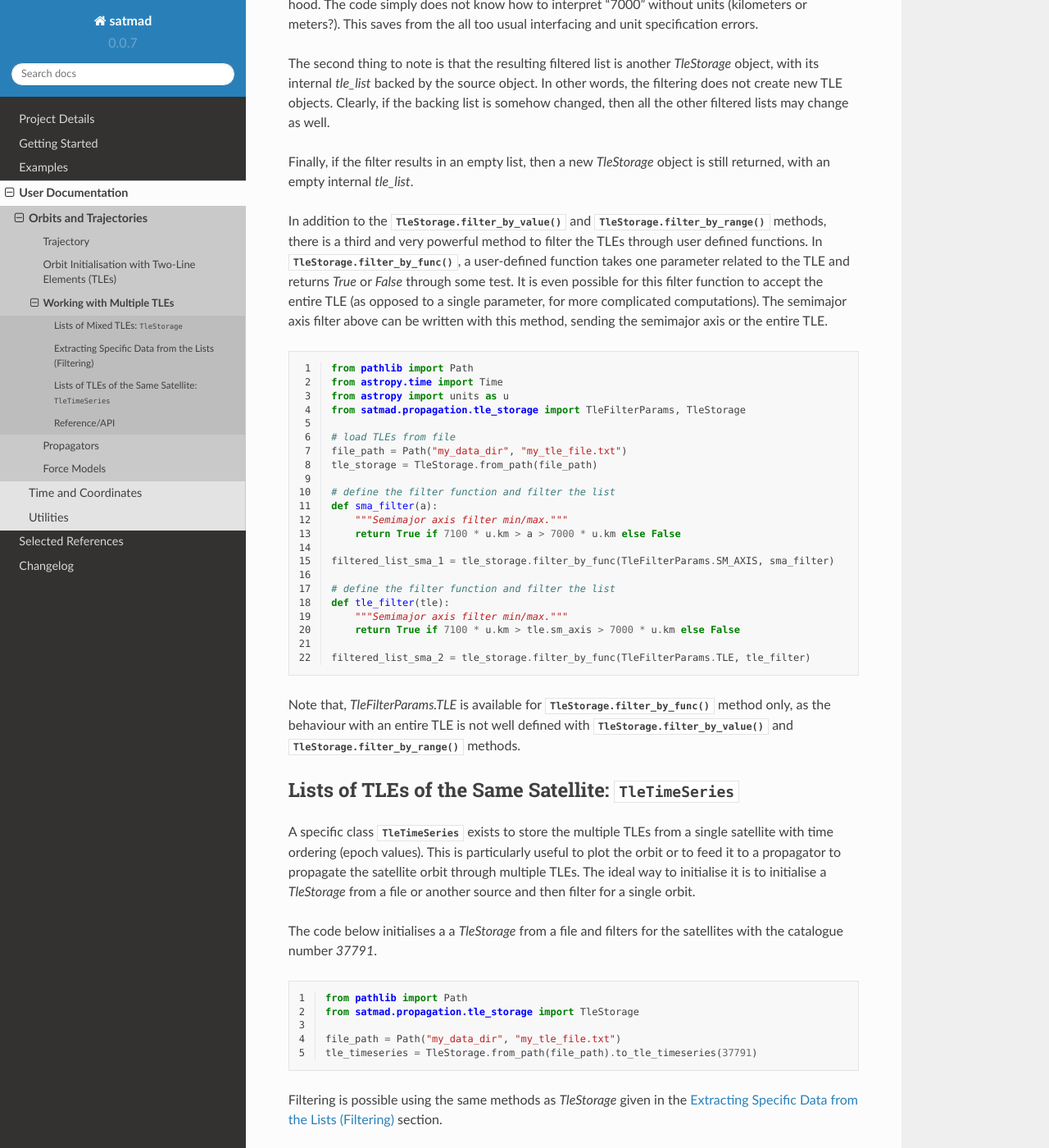
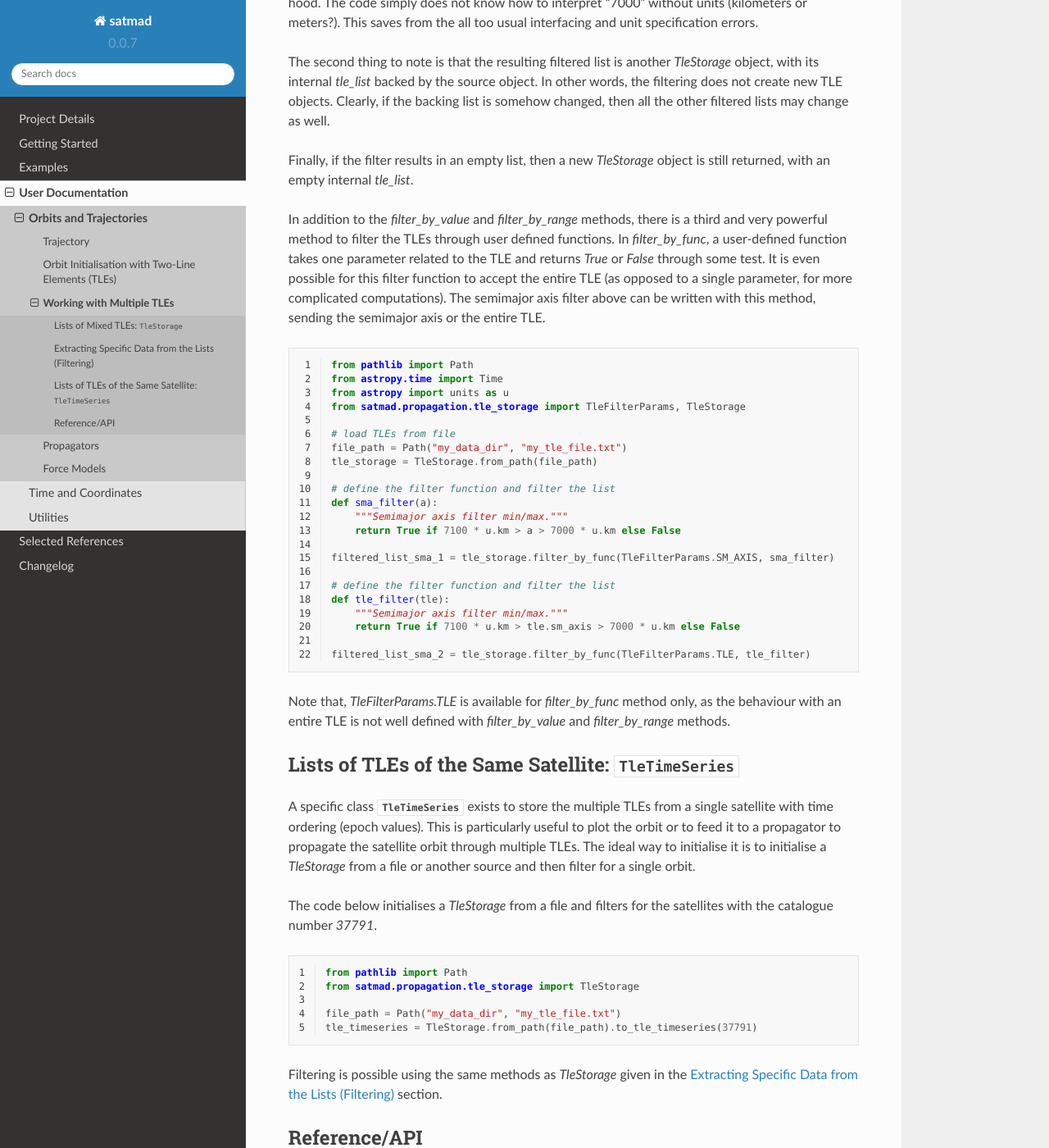
Before and after one commit to egemenimre/satmad, a Sphinx documentation site: the page built from docs/propagation/tle_storage.rst, in a window 1280 px wide and 1400 px high, scrolled down 1637 px. Shown: the whole window at 82% size. Built offline with Sphinx 7.4.7 and the Read the Docs theme 2.0.0, drawn with Linux system fonts in a browser that asks for light colours; some of the changed text lies outside the part shown.

Commit message:
Fixed some references to methods from superclass

```diff
--- a/docs/propagation/tle_storage.rst
+++ b/docs/propagation/tle_storage.rst
@@ -47,11 +47,11 @@ Extracting Specific Data from the Lists (Filtering)
 
 Once initialised, the TLE list can be filtered using the enumerator :class:`.TleFilterParams` and a
 filtering value. To filter with an element like an identifier (e.g. name or catalogue number) where an exact match
-can be found, :meth:`.TleStorage.filter_by_value` method should be used. In the example above, a satellite with the
+can be found, `filter_by_value` method should be used. In the example above, a satellite with the
 catalogue number "46495" is extracted from the list.
 
 Conversely, if a range rather than an exact match is sought (e.g. semimajor axis, epoch or eccentricity),
-then :meth:`.TleStorage.filter_by_range` method should be used. In the example above, a threshold epoch is given and
+then `filter_by_range` method should be used. In the example above, a threshold epoch is given and
 all TLE values after this threshold are extracted. This method can accept a minimum, a maximum or both, such that::
 
 `max_value > param > min_value`
@@ -88,8 +88,8 @@ backing list is somehow changed, then all the other filtered lists may change as
 Finally, if the filter results in an empty list, then a new `TleStorage` object is still returned, with an empty
 internal `tle_list`.
 
-In addition to the :meth:`.TleStorage.filter_by_value` and :meth:`.TleStorage.filter_by_range` methods, there is a
-third and very powerful method to filter the TLEs through user defined functions. In :meth:`.TleStorage.filter_by_func`,
+In addition to the `filter_by_value` and `filter_by_range` methods, there is a
+third and very powerful method to filter the TLEs through user defined functions. In `filter_by_func`,
 a user-defined function takes one parameter related to the TLE and returns `True` or `False` through some test.
 It is even possible for this filter function to accept the entire TLE (as opposed to a single parameter, for more
 complicated computations). The semimajor axis filter above can be written with this method, sending the semimajor axis
@@ -121,8 +121,8 @@ or the entire TLE.
 
     filtered_list_sma_2 = tle_storage.filter_by_func(TleFilterParams.TLE, tle_filter)
 
-Note that, `TleFilterParams.TLE` is available for :meth:`.TleStorage.filter_by_func` method only, as the behaviour with
-an entire TLE is not well defined with :meth:`.TleStorage.filter_by_value` and :meth:`.TleStorage.filter_by_range`
+Note that, `TleFilterParams.TLE` is available for `filter_by_func` method only, as the behaviour with
+an entire TLE is not well defined with `filter_by_value` and `filter_by_range`
 methods.
 
 Lists of TLEs of the Same Satellite: :class:`.TleTimeSeries`
@@ -134,7 +134,7 @@ particularly useful to plot the orbit or to feed it to a propagator to propagate
 multiple TLEs. The ideal way to initialise it is to initialise a `TleStorage` from a file or another source and then
 filter for a single orbit.
 
-The code below initialises a a `TleStorage` from a file and filters for the satellites
+The code below initialises a `TleStorage` from a file and filters for the satellites
 with the catalogue number `37791`.
 
 .. code-block:: python
```
